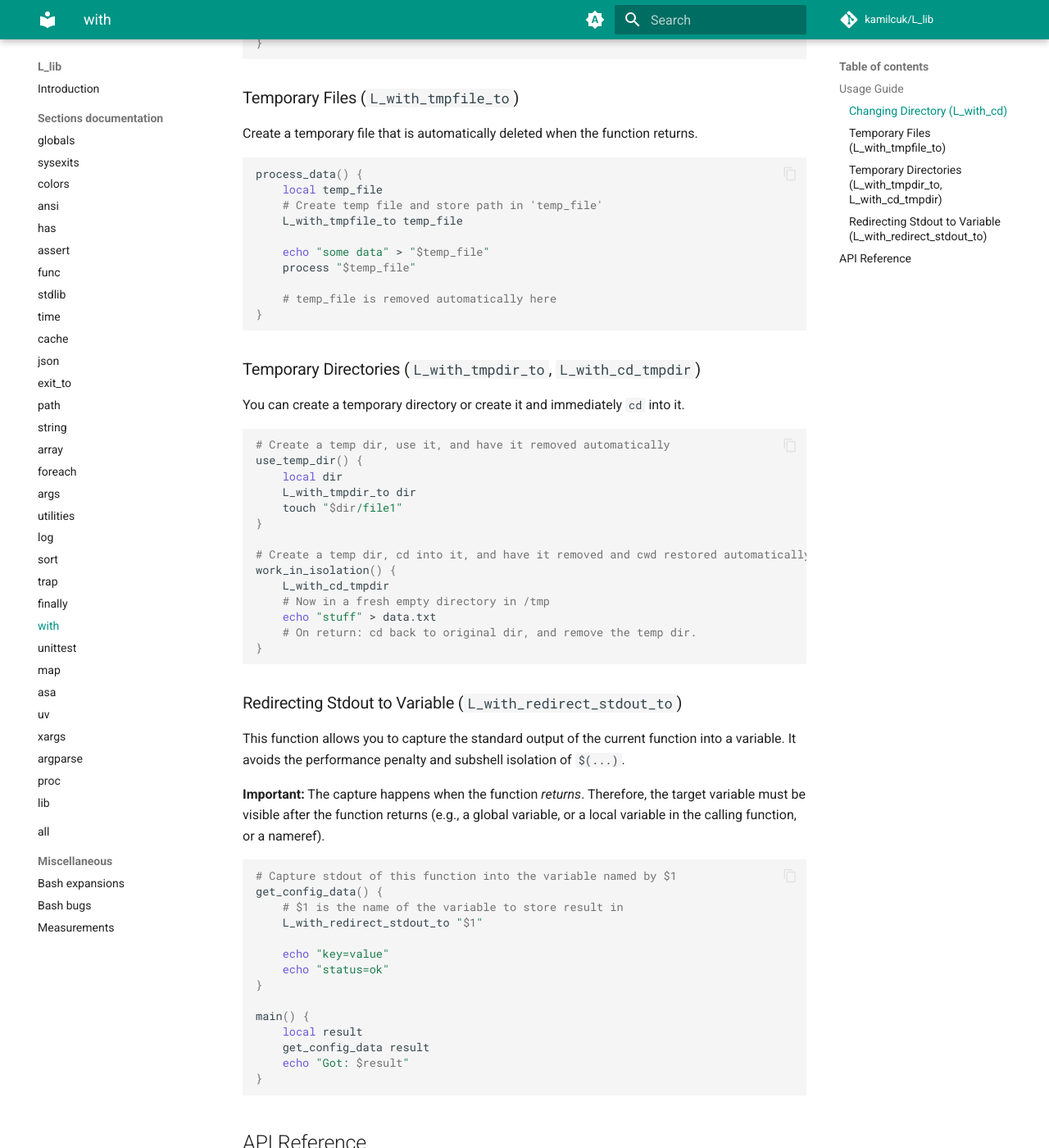
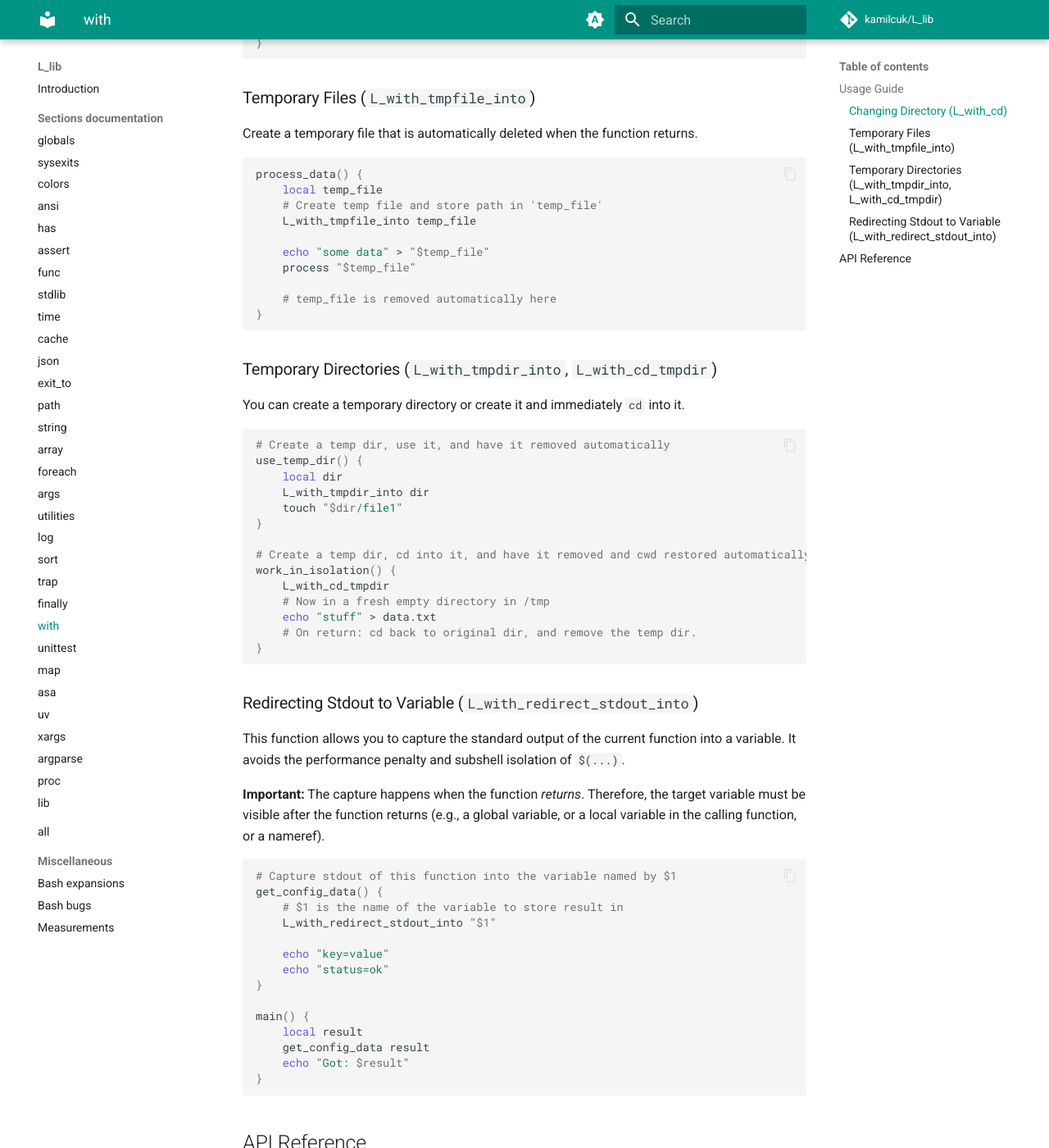
Before and after one commit to Kamilcuk/L_lib, an MkDocs documentation site: the page built from docs/section/with.md, in a window 1280 px wide and 1400 px high, scrolled down 662 px. Shown: the whole window at 82% size. Built offline with MkDocs 1.6.1 and Material for MkDocs 9.7.7, drawn with Linux system fonts in a browser that asks for light colours; comment, search, counter and statistics services are not loaded.

Commit message:
doc: fix

````diff
--- a/docs/section/with.md
+++ b/docs/section/with.md
@@ -20,7 +20,7 @@ my_function() {
 }
 ```
 
-### Temporary Files (`L_with_tmpfile_to`)
+### Temporary Files (`L_with_tmpfile_into`)
 
 Create a temporary file that is automatically deleted when the function returns.
 
@@ -28,7 +28,7 @@ Create a temporary file that is automatically deleted when the function returns.
 process_data() {
     local temp_file
     # Create temp file and store path in 'temp_file'
-    L_with_tmpfile_to temp_file
+    L_with_tmpfile_into temp_file
 
     echo "some data" > "$temp_file"
     process "$temp_file"
@@ -37,7 +37,7 @@ process_data() {
 }
 ```
 
-### Temporary Directories (`L_with_tmpdir_to`, `L_with_cd_tmpdir`)
+### Temporary Directories (`L_with_tmpdir_into`, `L_with_cd_tmpdir`)
 
 You can create a temporary directory or create it and immediately `cd` into it.
 
@@ -45,7 +45,7 @@ You can create a temporary directory or create it and immediately `cd` into it.
 # Create a temp dir, use it, and have it removed automatically
 use_temp_dir() {
     local dir
-    L_with_tmpdir_to dir
+    L_with_tmpdir_into dir
     touch "$dir/file1"
 }
 
@@ -58,7 +58,7 @@ work_in_isolation() {
 }
 ```
 
-### Redirecting Stdout to Variable (`L_with_redirect_stdout_to`)
+### Redirecting Stdout to Variable (`L_with_redirect_stdout_into`)
 
 This function allows you to capture the standard output of the current function into a variable. It avoids the performance penalty and subshell isolation of `$(...)`.
 
@@ -68,7 +68,7 @@ This function allows you to capture the standard output of the current function
 # Capture stdout of this function into the variable named by $1
 get_config_data() {
     # $1 is the name of the variable to store result in
-    L_with_redirect_stdout_to "$1"
+    L_with_redirect_stdout_into "$1"
 
     echo "key=value"
     echo "status=ok"
````
